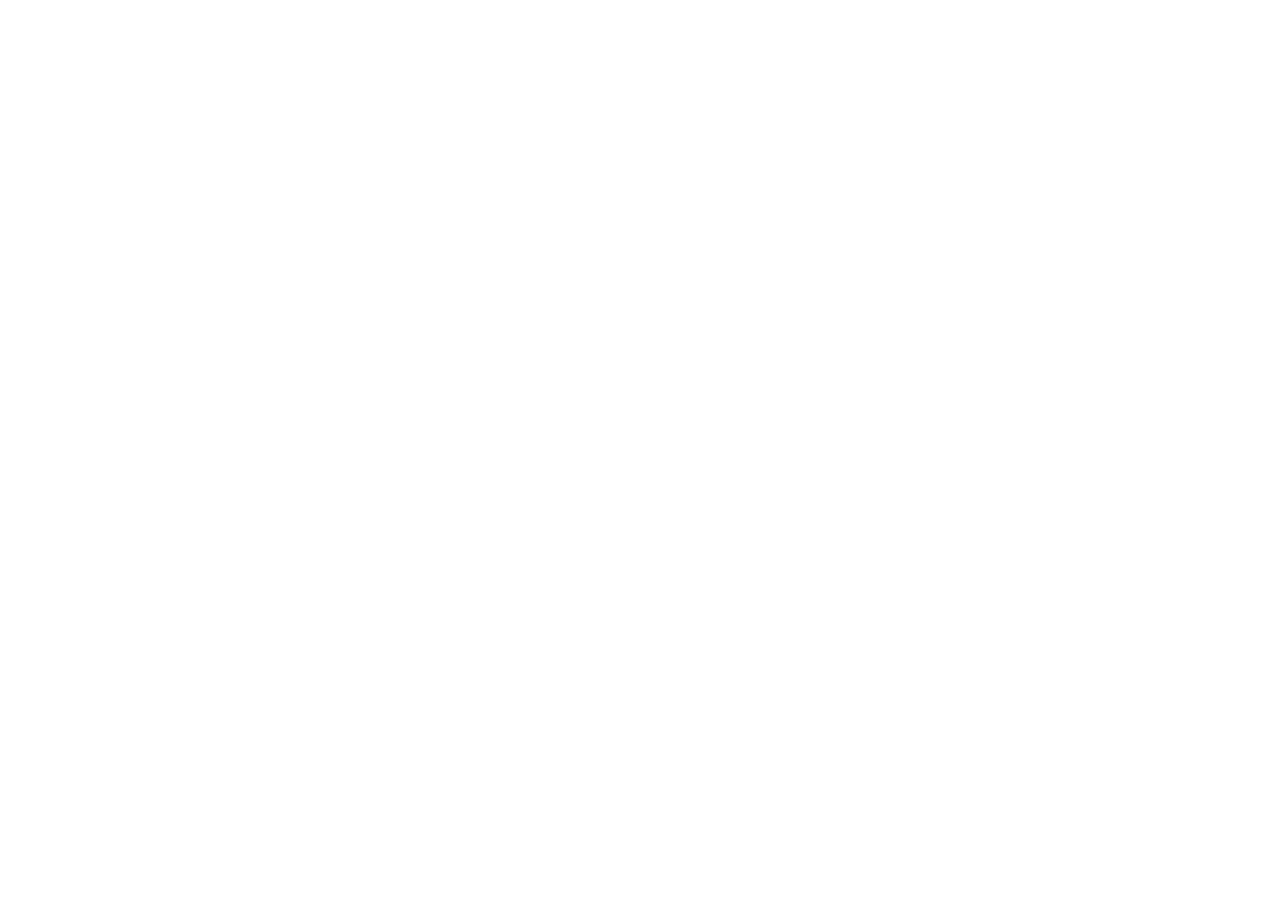
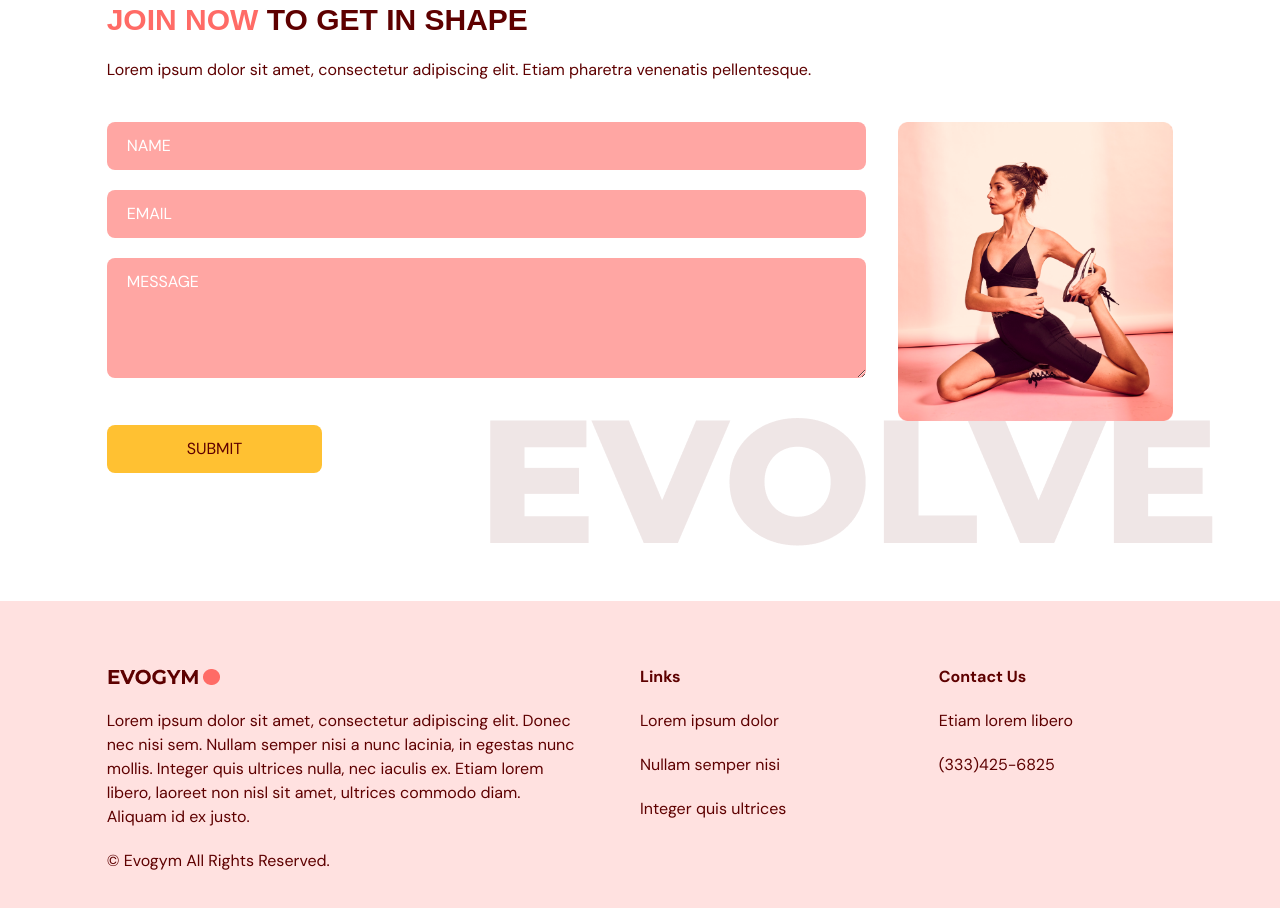
Before and after one commit to elin03277/eric-lin-fitness-app, a React (Vite) app in the folder client/: page / in a window 1280 px wide. Shown: the part 3060-3968 px from the top of the page. Before the commit the page ends 2966 px from the top, so only its background shows below. Built offline with nearby package versions, Linux system fonts and the light colour scheme.

Commit message:
added contact us w/ form and footer

```diff
--- a/client/package.json
+++ b/client/package.json
@@ -13,7 +13,8 @@
     "framer-motion": "^8.5.2",
     "react": "^18.2.0",
     "react-anchor-link-smooth-scroll": "^1.0.12",
-    "react-dom": "^18.2.0"
+    "react-dom": "^18.2.0",
+    "react-hook-form": "^7.42.1"
   },
   "devDependencies": {
     "@types/node": "^18.11.18",
--- a/client/src/App.tsx
+++ b/client/src/App.tsx
@@ -2,6 +2,8 @@
 import Home from "@/scenes/home";
 import Benefits from "@/scenes/benefits";
 import OurClasses from "@/scenes/ourClasses";
+import ContactUs from "@/scenes/contactUs";
+import Footer from "@/scenes/footer";
 import { useEffect, useState } from "react";
 import { SelectedPage } from "@/shared/types";
 
@@ -34,6 +36,8 @@
       <Home setSelectedPage={setSelectedPage} />
       <Benefits setSelectedPage={setSelectedPage} />
       <OurClasses setSelectedPage={setSelectedPage} />
+      <ContactUs setSelectedPage={setSelectedPage} />
+      <Footer />
     </div>
   );
 }
--- /dev/null
+++ b/client/src/scenes/contactUs/index.tsx
@@ -0,0 +1,152 @@
+import { SelectedPage } from "@/shared/types";
+import { motion } from "framer-motion";
+import { useForm } from "react-hook-form";
+import ContactUsPageGraphic from "@/assets/ContactUsPageGraphic.png";
+import HText from "@/shared/HText";
+
+type Props = {
+  setSelectedPage: (value: SelectedPage) => void;
+};
+
+const ContactUs = ({ setSelectedPage }: Props) => {
+  const inputStyles = `mb-5 w-full rounded-lg bg-primary-300 px-5 py-3 placeholder-white`;
+
+  const {
+    register,
+    trigger,
+    formState: { errors },
+  } = useForm();
+
+  const onSubmit = async (e: any) => {
+    const isValid = await trigger();
+    if (!isValid) {
+      e.preventDefault();
+    }
+  };
+
+  return (
+    <section id="contactus" className="mx-auto w-5/6 pt-24 pb-32">
+      <motion.div
+        onViewportEnter={() => setSelectedPage(SelectedPage.ContactUs)}
+      >
+        {/* HEADER */}
+        <motion.div
+          className="md:3/5"
+          initial="hidden"
+          whileInView="visible"
+          viewport={{ once: true, amount: 0.5 }}
+          transition={{ duration: 0.5 }}
+          variants={{
+            hidden: { opacity: 0, x: -50 },
+            visible: { opacity: 1, x: 0 },
+          }}
+        >
+          <HText>
+            <span className="text-primary-500">JOIN NOW</span> TO GET IN SHAPE
+          </HText>
+          <p className="my-5">
+            Lorem ipsum dolor sit amet, consectetur adipiscing elit. Etiam
+            pharetra venenatis pellentesque.
+          </p>
+        </motion.div>
+
+        {/* FORM AND IMAGE */}
+        <div className="mt-10 justify-between gap-8 md:flex">
+          <motion.div
+            className="basis 3/5 md: mt-10 md:mt-0"
+            initial="hidden"
+            whileInView="visible"
+            viewport={{ once: true, amount: 0.5 }}
+            transition={{ duration: 0.5 }}
+            variants={{
+              hidden: { opacity: 0, y: 50 },
+              visible: { opacity: 1, y: 0 },
+            }}
+          >
+            <form
+              target="_blank"
+              onSubmit={onSubmit}
+              action="https://formsubmit.co/101d51314a8d7a5b23f9b5c748648754"
+              method="POST"
+            >
+              <input
+                className={inputStyles}
+                type="text"
+                placeholder="NAME"
+                {...register("name", {
+                  required: true,
+                  maxLength: 100,
+                })}
+              />
+              {errors.name && (
+                <p className="mt-1 text-primary-500">
+                  {errors.name.type === "required" && "This field is required."}
+                  {errors.name.type === "maxLength" &&
+                    "Max length is 100 char."}
+                </p>
+              )}
+              <input
+                className={inputStyles}
+                type="text"
+                placeholder="EMAIL"
+                {...register("email", {
+                  required: true,
+                  pattern: /^[A-Z0-9._%+-]+@[A-Z0-9.-]+\.[A-Z]{2,}$/i,
+                })}
+              />
+              {errors.email && (
+                <p className="mt-1 text-primary-500">
+                  {errors.email.type === "required" &&
+                    "This field is required."}
+                  {errors.email.type === "pattern" && "Invalid email address."}
+                </p>
+              )}
+              <textarea
+                className={inputStyles}
+                rows={4}
+                cols={50}
+                placeholder="MESSAGE"
+                {...register("message", {
+                  required: true,
+                  maxLength: 2000,
+                })}
+              />
+              {errors.message && (
+                <p className="mt-1 text-primary-500">
+                  {errors.message.type === "required" &&
+                    "This field is required."}
+                  {errors.message.type === "maxLength" &&
+                    "Max length is 2000 char."}
+                </p>
+              )}
+              <button className="mt-5 rounded-lg bg-secondary-500 px-20 py-3 transition duration-500 hover:text-white">
+                SUBMIT
+              </button>
+            </form>
+          </motion.div>
+          <motion.div
+            className="relative mt-16 basis-2/5 md:mt-0"
+            initial="hidden"
+            whileInView="visible"
+            viewport={{ once: true, amount: 0.5 }}
+            transition={{ delay: 0.2, duration: 0.5 }}
+            variants={{
+              hidden: { opacity: 0, y: 50 },
+              visible: { opacity: 1, y: 0 },
+            }}
+          >
+            <div className="w-full before:absolute before:-bottom-20 before:-right-10 before:z-[-1] md:before:content-evolvetext">
+              <img
+                className="w-full"
+                alt="contact-us-page-graphic"
+                src={ContactUsPageGraphic}
+              />
+            </div>
+          </motion.div>
+        </div>
+      </motion.div>
+    </section>
+  );
+};
+
+export default ContactUs;
--- /dev/null
+++ b/client/src/scenes/footer/index.tsx
@@ -0,0 +1,36 @@
+import Logo from "@/assets/Logo.png";
+
+type Props = {};
+
+const Footer = (props: Props) => {
+  return (
+    <footer className="bg-primary-100 py-16">
+      <div className="justify-content mx-auto w-5/6 gap-16 md:flex">
+        <div className="mt-16 basis-1/2 md:mt-0">
+          <img alt="logo" src={Logo} />
+          <p className="my-5">
+            Lorem ipsum dolor sit amet, consectetur adipiscing elit. Donec nec
+            nisi sem. Nullam semper nisi a nunc lacinia, in egestas nunc mollis.
+            Integer quis ultrices nulla, nec iaculis ex. Etiam lorem libero,
+            laoreet non nisl sit amet, ultrices commodo diam. Aliquam id ex
+            justo.
+          </p>
+          <p>© Evogym All Rights Reserved.</p>
+        </div>
+        <div className="mt-16 basis-1/4 md:mt-0">
+          <h4 className="font-bold">Links</h4>
+          <p className="my-5">Lorem ipsum dolor</p>
+          <p className="my-5">Nullam semper nisi</p>
+          <p>Integer quis ultrices</p>
+        </div>
+        <div className="mt-16 basis-1/4 md:mt-0">
+          <h4 className="font-bold">Contact Us</h4>
+          <p className="my-5">Etiam lorem libero</p>
+          <p className="my-5">(333)425-6825</p>
+        </div>
+      </div>
+    </footer>
+  );
+};
+
+export default Footer;
--- a/client/src/scenes/ourClasses/Class.tsx
+++ b/client/src/scenes/ourClasses/Class.tsx
@@ -5,7 +5,7 @@
 };
 
 const Class = ({ name, description, image }: Props) => {
-  const overlayStyles = `p-5 absolute z-30 flex
+  const overlayStyles = `p-5 absolute z-32 flex
     h-[380px] w-[450px] flex-col items-center justify-center
     whitespace-normal bg-primary-500 text-center text-white
     opacity-0 transition duration-500 hover:opacity-90`;
```
Also changed, not shown: 1 other file (tests, documents, lock files or other folders).
